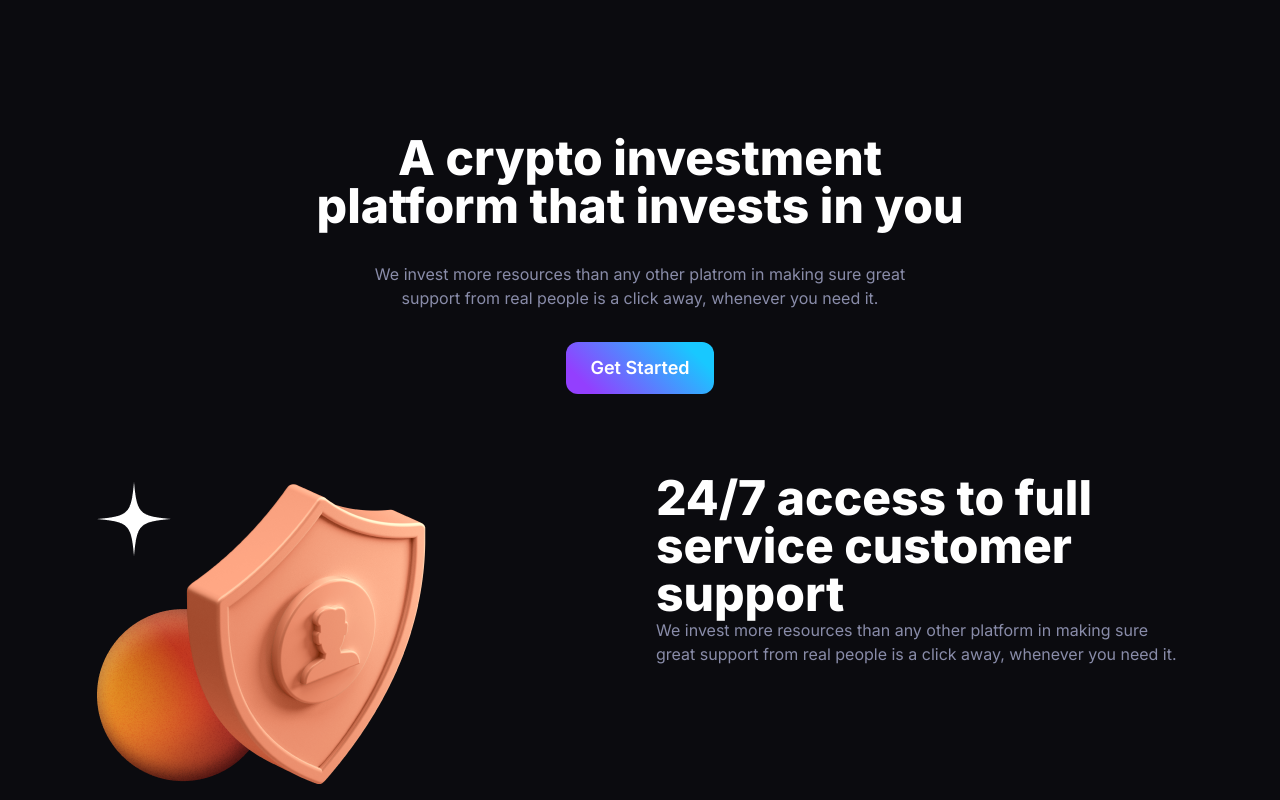
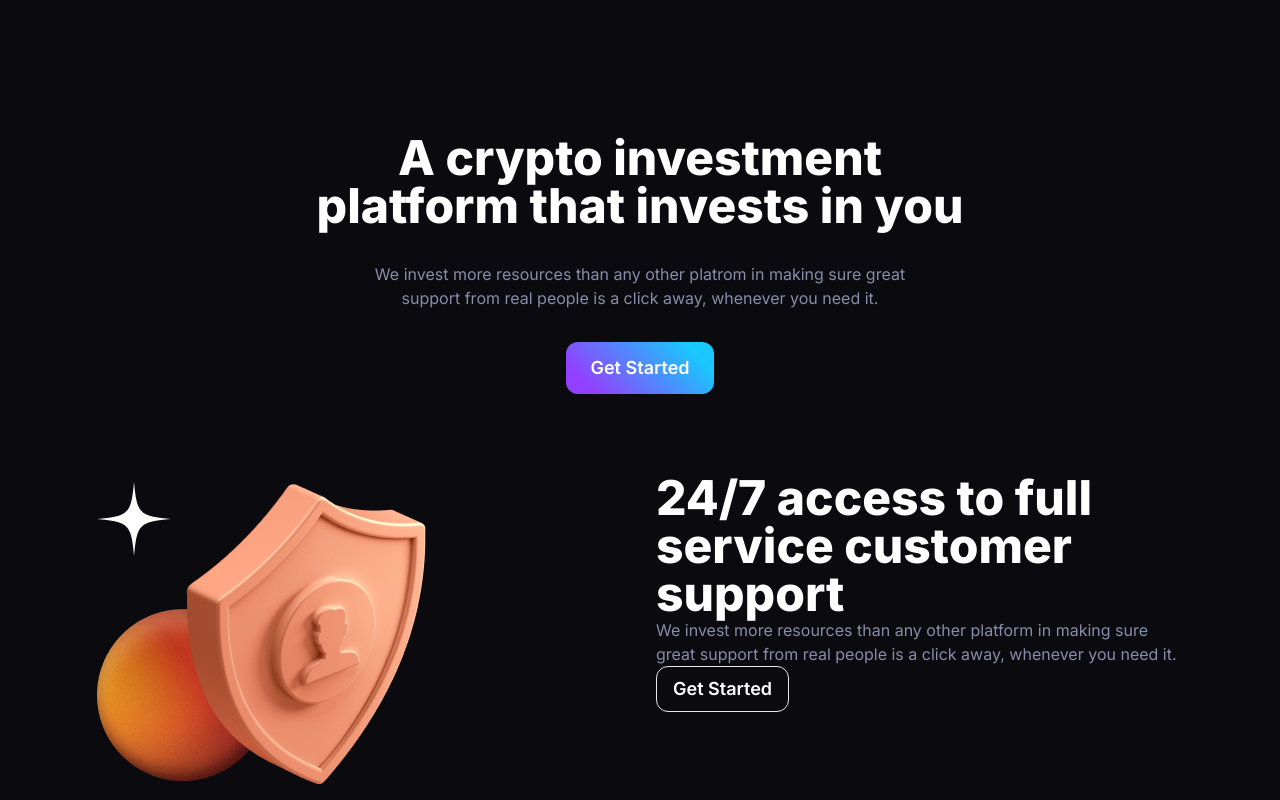
Before and after one commit to gift56/coinflip, a Vue app: page / in a window 1280 px wide. Shown: the part 1108-1908 px from the top of the page. Built offline with nearby package versions, Linux system fonts and the light colour scheme.

Commit message:
working on next section

```diff
--- a/src/components/Service.vue
+++ b/src/components/Service.vue
@@ -16,6 +16,11 @@
             great support from real people is a click away, whenever you need
             it.
           </p>
+          <RouterLink
+            to="/"
+            class="text-lg font-semibold border w-fit px-4 py-2 rounded-xl"
+            >Get Started</RouterLink
+          >
         </div>
       </div>
     </div>
```
